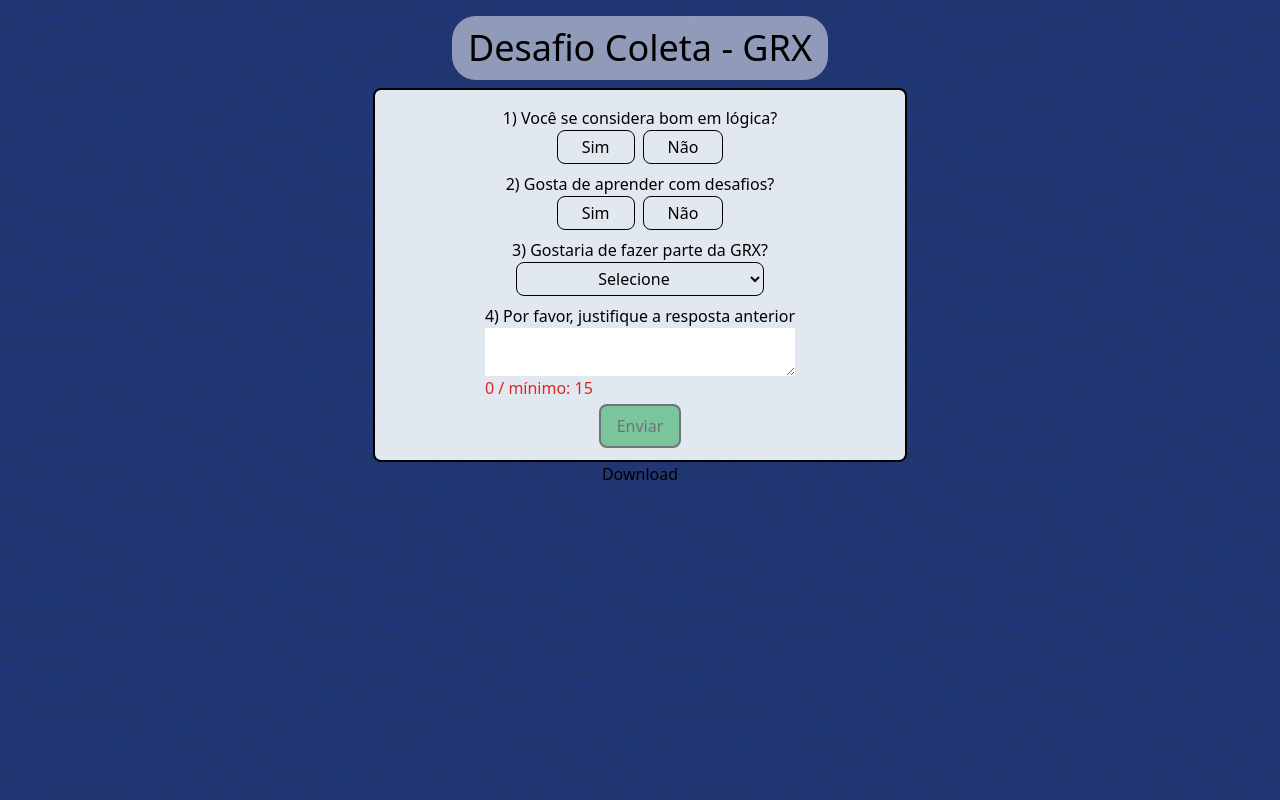
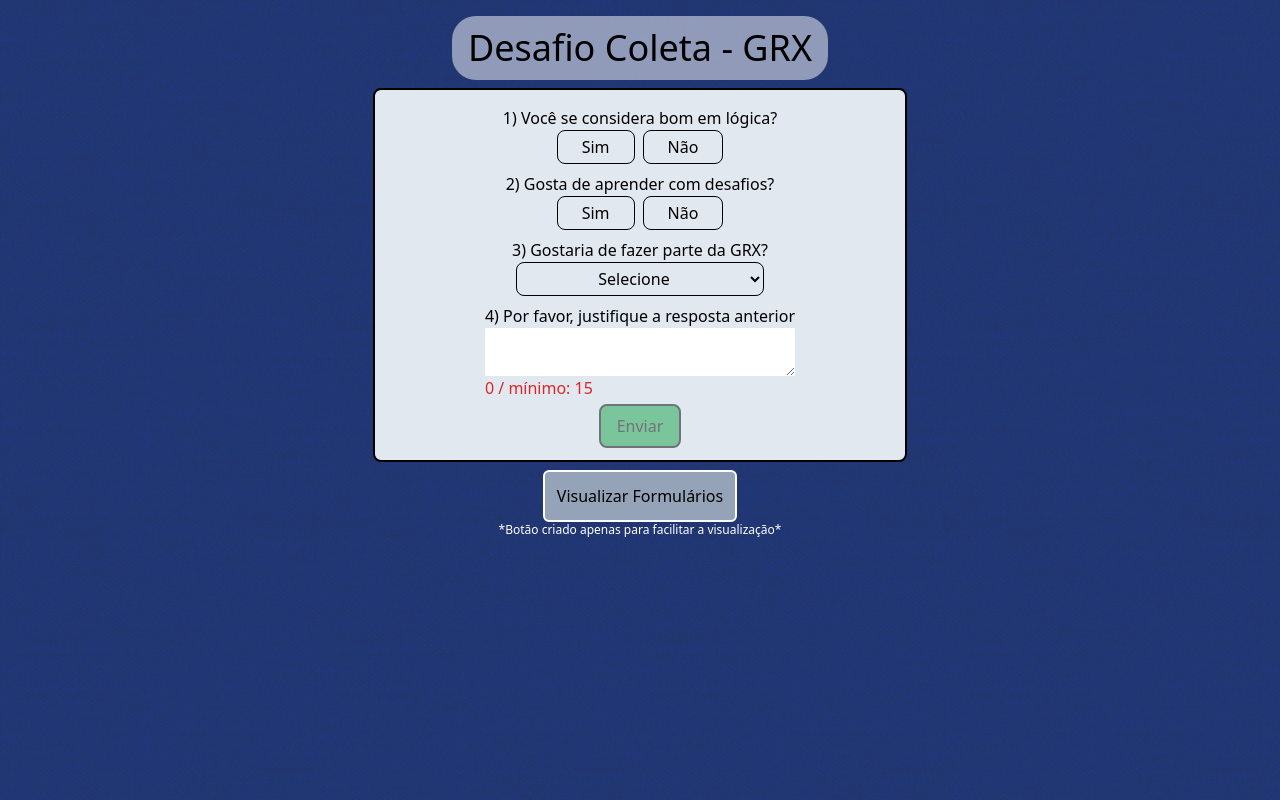
Before and after one commit to muriloommaia/grx-challenge, a React (Vite) app in the folder front-end/: page / in a window 1280 px wide. Built offline with nearby package versions, Linux system fonts and the light colour scheme.

Commit message:
fix: ajusta botão

```diff
--- a/front-end/src/components/atoms/DownloadButton.tsx
+++ b/front-end/src/components/atoms/DownloadButton.tsx
@@ -2,10 +2,21 @@
 
 export default function DownloadButton() {
   return (
-    <div>
-      <a target={'_blank'} href="http://localhost:3001/download/form" download rel="noreferrer">
-        <button>Download</button>
+    <div className='flex flex-col items-center'>
+      <a
+
+        target={'_blank'}
+        href="http://localhost:3001/download/form"
+        download rel="noreferrer">
+        <button
+          className='relative p-3 bg-slate-400 mt-2 border-2 border-white rounded-md bottom-0'
+        >
+          Visualizar Formulários
+        </button>
       </a>
+      <p className='text-white text-xs'>
+        *Botão criado apenas para facilitar a visualização*
+      </p>
     </div>
   )
 }
```
